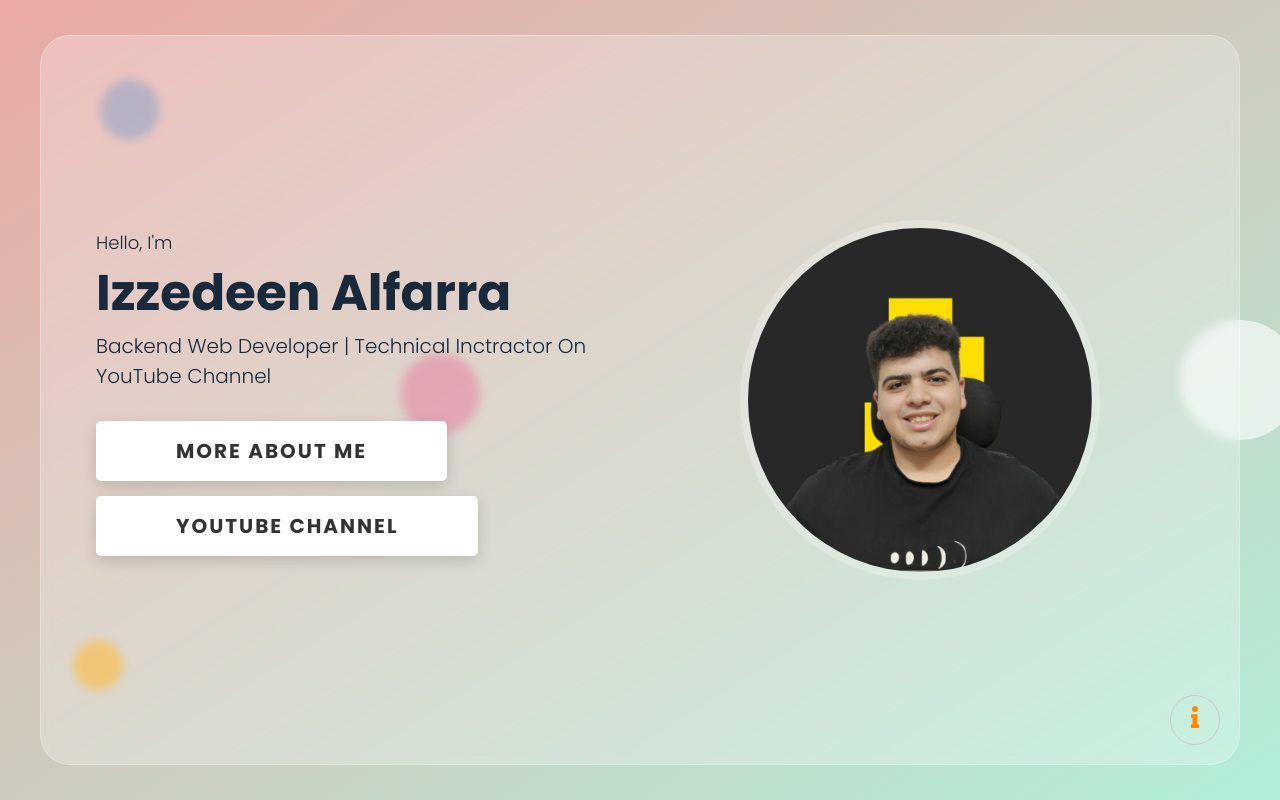
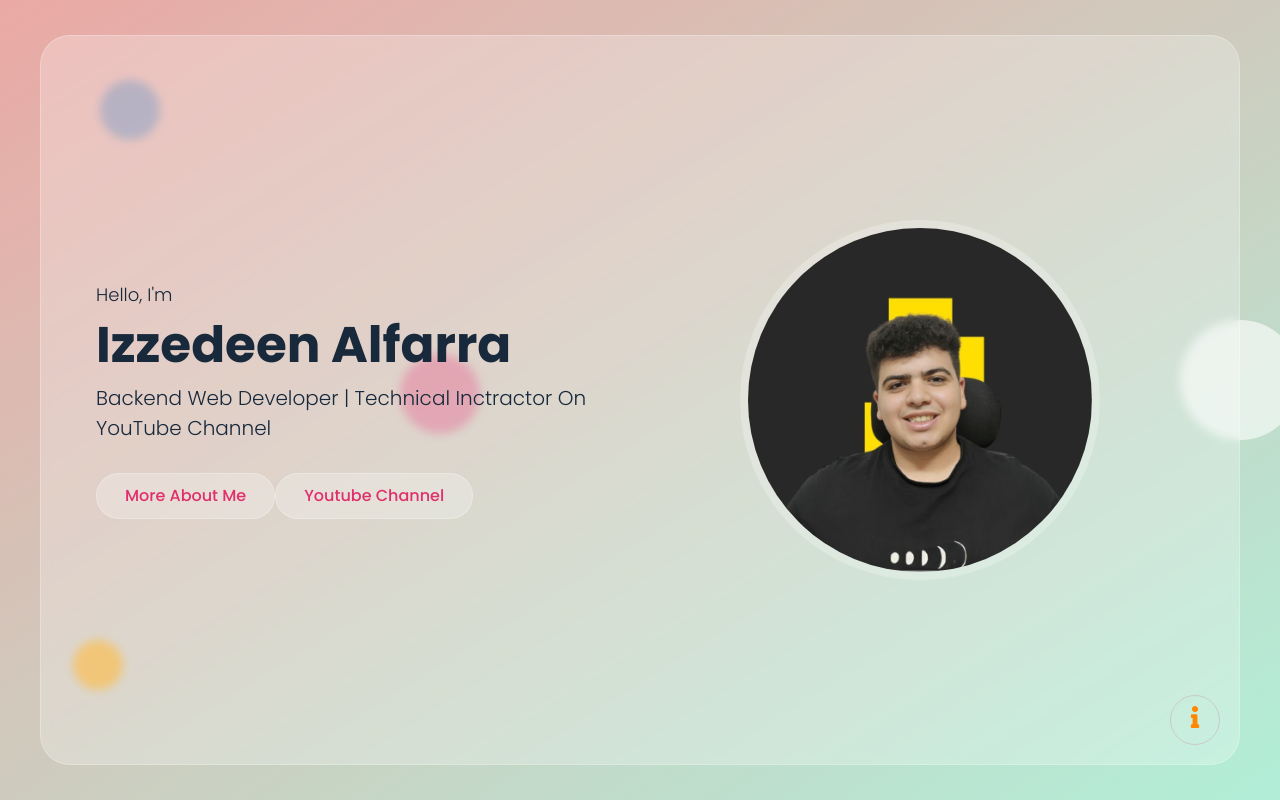
Before and after one commit to wesam-abutuaimeh/izzedeen_portfolio, a React (Create React App) app: page / in a window 1280 px wide. Built offline with nearby package versions, Linux system fonts and the light colour scheme.

Commit message:
Use link component (customLink) instead of Link every page

```diff
--- a/src/components/AboutMe/index.jsx
+++ b/src/components/AboutMe/index.jsx
@@ -2,11 +2,13 @@ import React, { useState } from "react";
 import "./style.css";
 import MY_PICTURE from "./Izz_pic.jpg";
 import SectionTitle from "../SectionTitle";
-import { Link, NavLink } from "react-router-dom";
+import { NavLink } from "react-router-dom";
 
-import Education from "./Education"
-import Intership from "./Intership"
-import Projects from "./Projects"
+import Education from "./Education";
+import Intership from "./Intership";
+import Projects from "./Projects";
+import CustomLink from "../CustomLink";
+
 const AboutMe = () => {
   const [education, setEducation] = useState(true);
   const [internship, setInternship] = useState(false);
@@ -96,32 +98,27 @@ const AboutMe = () => {
             <div className="content__container">
               {education && (
                 <div className="tab-content active" id="education">
-
-               <Education/>
+                  <Education />
                 </div>
               )}
               {internship && (
                 <div className="tab-content active" id="internship">
-                  <Intership/>
-                  </div>
+                  <Intership />
+                </div>
               )}
               {projects && (
                 <div className="tab-content active" id="projects">
-                 <Projects/>
+                  <Projects />
                 </div>
               )}
             </div>
 
             <div className="btns">
-              <a
-                href="https://drive.google.com/file/d/1pqJjCnwkSoZQ4yvW9vdNOB0Bzrf7Nu7I/view"
-                className="btn"
-              >
-                See my CV
-              </a>
-              <Link to="/contact" className="btn link-item">
-                Contact me
-              </Link>
+              <CustomLink
+                target="https://drive.google.com/file/d/1pqJjCnwkSoZQ4yvW9vdNOB0Bzrf7Nu7I/view"
+                text="See my CV"
+              />
+              <CustomLink target="/contact" text="Contact me" />
             </div>
           </div>
         </div>
--- a/src/components/Contact/index.jsx
+++ b/src/components/Contact/index.jsx
@@ -7,6 +7,7 @@ import {
   faGithub,
   faDiscord,
 } from "@fortawesome/free-brands-svg-icons";
+import { Link } from "react-router-dom";
 
 const Contact = () => {
   return (
@@ -29,15 +30,15 @@ const Contact = () => {
             <div className="contact-info-item">
               <h3>My Socials</h3>
               <div className="social-links">
-                <a href="https://github.com/z4dev">
+                <Link to="https://github.com/z4dev">
                   <FontAwesomeIcon icon={faGithub} size="1x" />
-                </a>
-                <a href="https://discordapp.com/users/993778906010226749">
+                </Link>
+                <Link to="https://discordapp.com/users/993778906010226749">
                   <FontAwesomeIcon icon={faDiscord} size="1x" />
-                </a>
-                <a href="https://www.linkedin.com/in/izzedeenalfarra">
+                </Link>
+                <Link to="https://www.linkedin.com/in/izzedeenalfarra">
                   <FontAwesomeIcon icon={faLinkedin} size="1x" />
-                </a>
+                </Link>
               </div>
             </div>
           </div>
--- a/src/pages/LandingSection/index.jsx
+++ b/src/pages/LandingSection/index.jsx
@@ -1,7 +1,7 @@
 import React from "react";
 import "./style.css";
 import LANDING_SECTION_IMAGE from "./hello.png";
-import { Link } from "react-router-dom";
+import CustomLink from "../../components/CustomLink";
 
 function LandingSection() {
   return (
@@ -14,15 +14,13 @@ function LandingSection() {
             <h2>
               Backend Web Developer | Technical Inctractor On YouTube Channel
             </h2>
-            <Link to="/about" className="btn link-item">
-              More About Me
-            </Link>
-            <a
-              href="https://www.youtube.com/channel/UC1hgEmeE-bCt4_MFwQQa7qw"
-              className="btn link-item"
-            >
-              Youtube Channel
-            </a>
+           <div className="btns">
+           <CustomLink target="/about" text="More About Me" />
+            <CustomLink
+              target="https://www.youtube.com/channel/UC1hgEmeE-bCt4_MFwQQa7qw"
+              text="Youtube Channel"
+            />
+           </div>
           </div>
           <div className="home-img">
             <div className="img-box">
```
